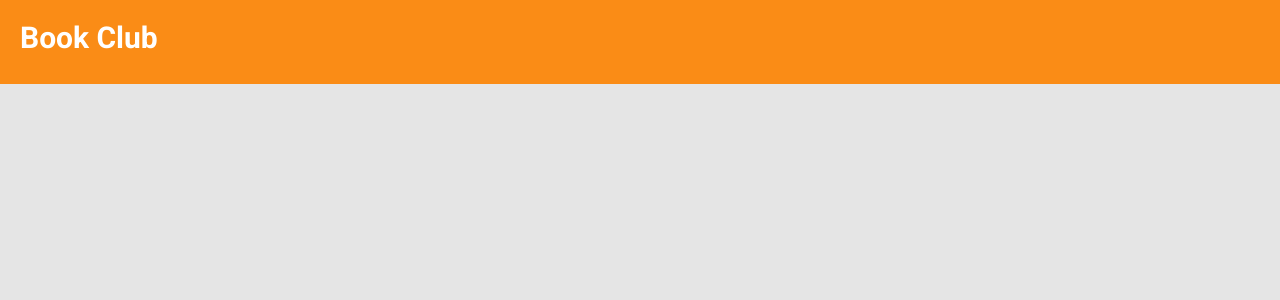
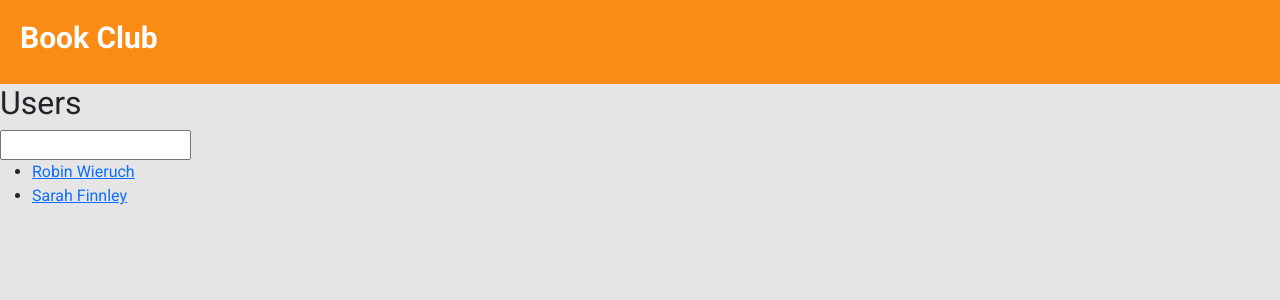
Before and after one commit to SvitlanaRybakova/react-book-club-exam, a React (Create React App) app: page /test in a window 1280 px wide. Before the commit this address had no page. Shown: the top 300 px of the page. Built offline with nearby package versions, Linux system fonts and the light colour scheme; the HTML template or start-up script is replaced by a standard one.

Commit message:
added useSearchParams

```diff
--- a/src/App.js
+++ b/src/App.js
@@ -6,6 +6,7 @@ import SearchContextProvider from './contexts/SearchContext'
 import HomePage from "./pages/home/Home";
 import BookPage from "./pages/book_page/BookPage";
 import AppRouter from "./components/AppRouter";
+import TestDelete from './TestDelete'
 
 function App() {
   return (
@@ -17,6 +18,7 @@ function App() {
           <Routes>
             <Route path="/books/:id" element={<BookPage />} />
             <Route path="/" element={<HomePage />} />
+            <Route path="/test" element={<TestDelete />} />
 
             {/* <Route element={<PageNotFound />} /> */}
           </Routes>
--- /dev/null
+++ b/src/TestDelete.js
@@ -0,0 +1,43 @@
+import * as React from "react";
+import { useSearchParams, Link } from "react-router-dom";
+
+const users = [
+  { id: "1", fullName: "Robin Wieruch" },
+  { id: "2", fullName: "Sarah Finnley" },
+];
+const TestDelete = () => {
+  const [searchParams, setSearchParams] = useSearchParams();
+
+  const searchTerm = searchParams.get("name") || "";
+
+  const handleSearch = (event) => {
+    const name = event.target.value;
+
+    if (name) {
+      setSearchParams({ name: event.target.value });
+    } else {
+      setSearchParams({});
+    }
+  };
+
+  return (
+    <>
+      <h2>Users</h2>
+
+      <input type="text" value={searchTerm} onChange={handleSearch} />
+
+      <ul>
+        {users
+          .filter((user) =>
+            user.fullName.toLowerCase().includes(searchTerm.toLocaleLowerCase())
+          )
+          .map((user) => (
+            <li key={user.id}>
+              <Link to={user.id}>{user.fullName}</Link>
+            </li>
+          ))}
+      </ul>
+    </>
+  );
+};
+export default TestDelete;
--- a/src/components/search_bar/SearchInput.js
+++ b/src/components/search_bar/SearchInput.js
@@ -2,20 +2,41 @@ import React, { useState } from "react";
 import styles from "./SearchBar.module.css";
 import cross from "../../assets/images/cross.png";
 import { useSearchContext } from "../../contexts/SearchContext";
+import { useSearchParams } from "react-router-dom";
 
 const SearchInput = () => {
+  let [searchParams, setSearchParams] = useSearchParams({});
+  const searchTerm = searchParams.get("text") || "";
+
   const [input, setInput] = useState("");
 
   const { setQuery } = useSearchContext();
 
+  const handleSearch = (event) => {
+    const text = event.target.value;
+
+    if (text) {
+      setSearchParams({ text: event.target.value });
+    } else {
+      setSearchParams({});
+    }
+
+    //  setInput(event.target.value)
+  };
+
   const handleSubmit = (e) => {
     e.preventDefault();
-    const preparedQuery = input.trim().toLocaleLowerCase().split(' ').join('+')
+    const preparedQuery = searchTerm
+      .trim()
+      .toLocaleLowerCase()
+      .split(" ")
+      .join("+");
     setQuery((prevState) => ({
       ...prevState,
       searchText: preparedQuery,
     }));
   };
+
   return (
     <div className={styles.searchWrapper}>
       <form className={styles.searchForm} onSubmit={(e) => handleSubmit(e)}>
@@ -24,16 +45,17 @@ const SearchInput = () => {
           type="text"
           name="search"
           placeholder="Search.."
-          value={input}
+          // value={input}
+          value={searchTerm}
           onChange={(e) => {
-            setInput(e.target.value);
+            handleSearch(e);
           }}
         />
         <img
           src={cross}
           alt="clear input"
           className={styles.cross}
-          onClick={() => setInput("")}
+          onClick={() => setSearchParams({ text: "" })}
         />
       </form>
     </div>
--- a/src/pages/home/Home.js
+++ b/src/pages/home/Home.js
@@ -1,17 +1,15 @@
 import React, { useState } from "react";
 import { useQuery } from "react-query";
-
+import { useSearchContext } from "../../contexts/SearchContext";
 import BooksList from "../../components/books_list/BooksList";
 import SearchBar from "../../components/search_bar/SearchBar";
 import PageLayout from "../../components/layout/PageLayout";
 import CustomErrorMessage from "../../components/error_msg/CustomErrorMessage";
 import Loader from '../../components/loader/Loader'
 import { getBooks } from "../../services/GoogleBooksAPI";
-import { useSearchContext } from "../../contexts/SearchContext";
 
 const Home = () => {
   const { query } = useSearchContext();
-
   const { data, error, isError, isLoading } = useQuery(["home", query], () =>
   getBooks(query)
   );
--- a/src/services/GoogleBooksAPI.js
+++ b/src/services/GoogleBooksAPI.js
@@ -3,8 +3,6 @@ import axios from "axios";
 axios.defaults.baseURL = "https://www.googleapis.com/books/v1/";
 //www.googleapis.com/books/v1/volumes?q=Harry&subject:comedy+romance+fiction&printType=books&maxResults=40
 export const getBooks = async (query) => {
-  console.log("Query", query);
-
   try {
     if (query.genre && query.searchText) {
       const result = await axios.get(
@@ -34,7 +32,6 @@ export const getBooks = async (query) => {
 export const getBook = async (id) => {
   try {
     const result = await axios.get(`volumes/${id}`);
-    console.log(result);
     return result;
   } catch (err) {
     console.log("The new error has been occured", err);
```
